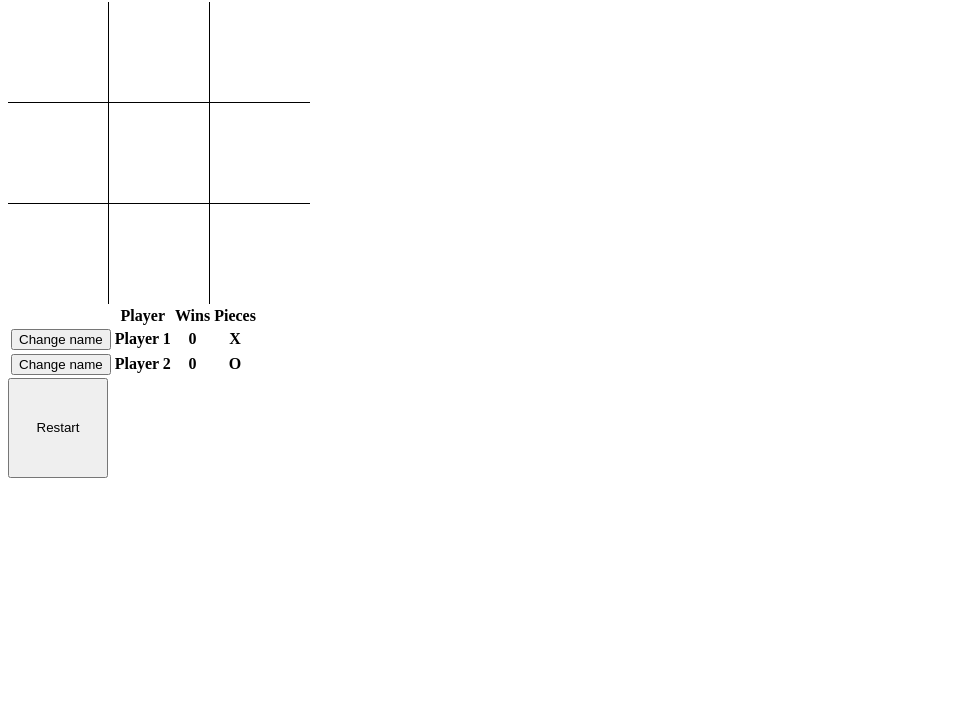
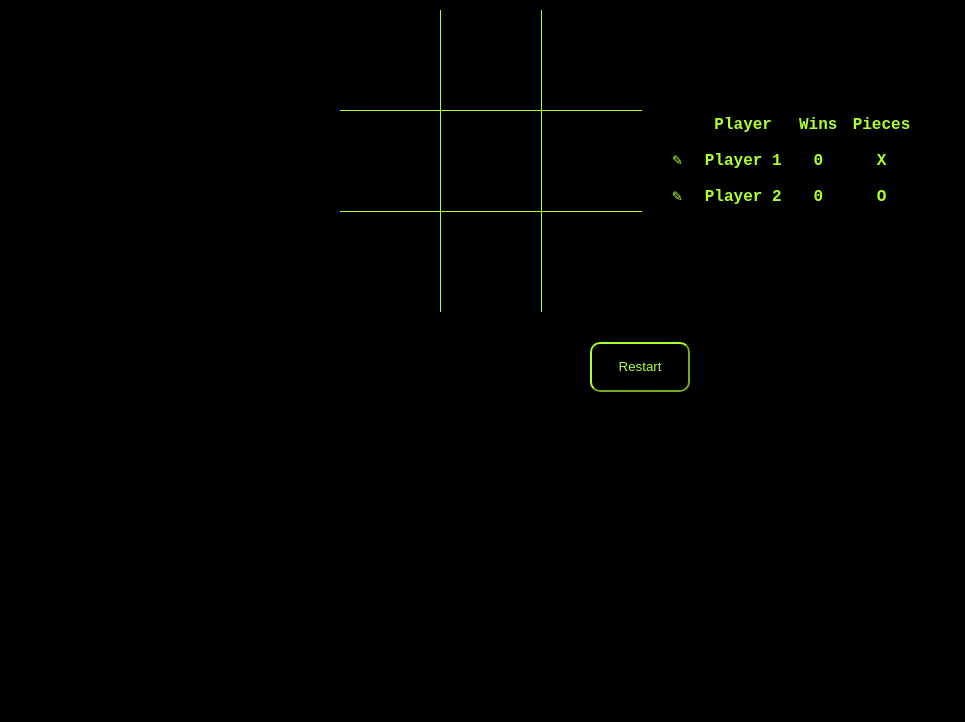
Before and after one commit to Dan2796/noughts_and_crosses, a plain HTML site: page index.html in a window 1280 px wide. Shown: the part 78-800 px from the top of the page, without its empty margins (0-965 px from the left). Drawn offline with Linux system fonts and the light colour scheme.

Commit message:
Styles the game - quite basic black and green

```diff
--- a/index.html
+++ b/index.html
@@ -10,6 +10,7 @@
 </head>
 <body>
   <h1>Noughts and Crosses</h1>
+  <div class="board-and-tallies">
     <div class="board">
       <div class="square top left" id="top-left"></div>
       <div class="square top colmiddle" id="top-middle"></div>
@@ -28,18 +29,19 @@
         <th>Wins</th>
         <th>Pieces</th>
       <tr>
-      <th><button class="renameButton" id="renameP1">Change name</button></th>
+        <th><button class="renameButton" id="renameP1">✎</button></th>
         <th class="player1Name"></th>
         <th class="player1Tally"></th>
         <th class="player1Crosses"></th>
       </tr>
       <tr>
-      <th><button class="renameButton" id="renameP2">Change name</button></th>
+        <th><button class="renameButton" id="renameP2">✎</button></th>
         <th class="player2Name"></th>
         <th class="player2Tally"></th>
         <th class="player2Crosses"></th>
       </tr>
     </table>
+  </div>
   <div class="winMessage"></div>
   <button class="resetButton">Restart</button>
 </body>
--- a/style.css
+++ b/style.css
@@ -1,22 +1,71 @@
+body {
+  background-color: black;
+  color: greenyellow;
+  display: flex;
+  justify-content: center;
+  align-items: center;
+  flex-direction: column;
+  font-family: monospace;
+  font-size: 1rem;
+}
+
+.board-and-tallies {
+  display: flex;
+  align-items: center;
+  flex-wrap: wrap;
+  justify-content: center;
+}
+
+.tallies {
+  width: 300px;
+  height: 150px;
+  padding: 20px;
+}
+
 .board {
   display: grid;
   grid-template-columns: repeat(3, 1fr);
   width: 300px;
 }
+
 .square {
   width: 100px;
   height: 100px;
+  display: flex;
+  align-items: center;
+  justify-content: center;
+  font-family: sans-serif;
+  font-size: 3rem;
 }
 
 .left, .colmiddle {
-  border-right: solid 1px black;
+  border-right: solid 1px greenyellow;
 }
 
 .top, .rowmiddle {
-  border-bottom: solid 1px black;
+  border-bottom: solid 1px greenyellow;
+}
+
+.winMessage {
+  margin: 15px;
 }
 
 .resetButton {
   width: 100px;
-  height: 100px;
+  height: 50px;
 }
+
+button {
+  background-color: black;
+  color: greenyellow;
+  border-color: greenyellow;
+  border-radius: 10px;
+}
+
+button:hover {
+  cursor: pointer;
+}
+
+.renameButton {
+  border: 0px;
+}
```
Lines whose indentation alone changed are shown as unchanged.
